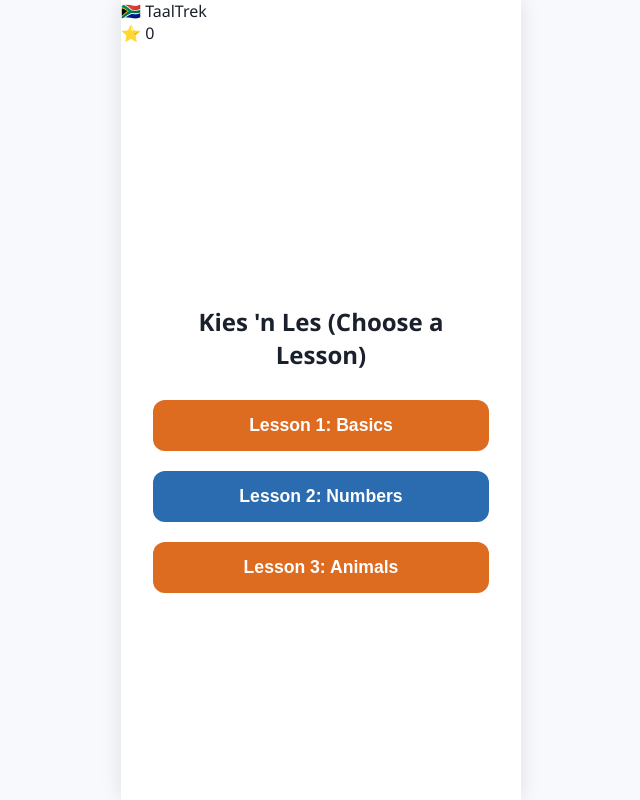
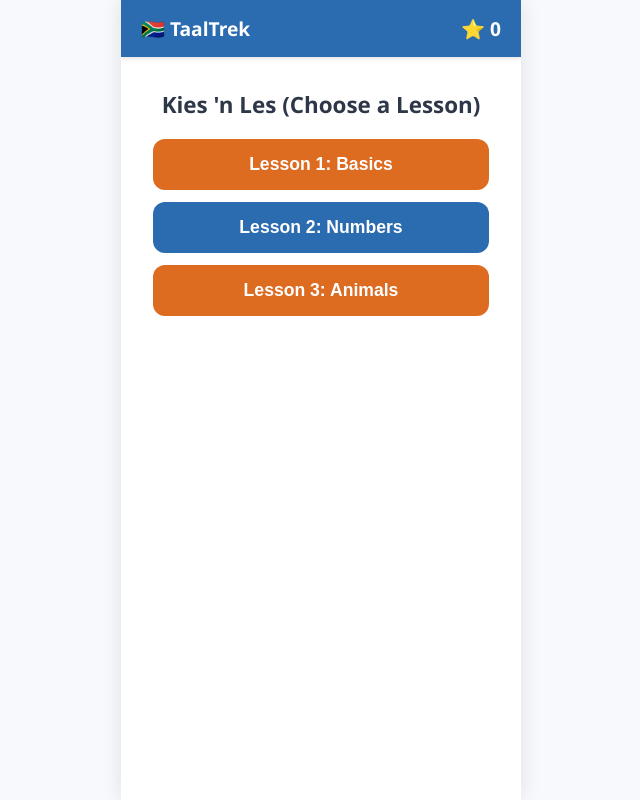
Before and after one commit to tzone25/taaltrek-app-, a plain HTML site: page index.html in a window 1280 px wide. Shown: the whole page, without its empty margins (319-959 px from the left). Drawn offline with Linux system fonts and the light colour scheme.

Commit message:
Update style.css

```diff
--- a/style.css
+++ b/style.css
@@ -15,16 +15,31 @@ body {
     height: 100vh;
     background: white;
     position: relative;
-    overflow: hidden;
+    overflow-x: hidden;
+    overflow-y: auto;
     box-shadow: 0 0 20px rgba(0,0,0,0.1);
+    display: flex;
+    flex-direction: column;
+}
+
+#app-header {
+    display: flex;
+    justify-content: space-between;
+    align-items: center;
+    padding: 15px 20px;
+    background-color: #2b6cb0;
+    color: white;
+    font-size: 1.2rem;
+    font-weight: bold;
+    box-shadow: 0 2px 4px rgba(0,0,0,0.1);
 }
 
 .screen {
     display: none;
     padding: 2rem;
-    height: 100%;
+    flex-grow: 1;
     flex-direction: column;
-    justify-content: center;
+    justify-content: flex-start;
     align-items: center;
     text-align: center;
 }
@@ -33,10 +48,18 @@ body {
     display: flex;
 }
 
+#home-screen h2 { margin-top: 0; color: #2d3748; font-size: 1.4rem; }
+
+#lesson-menu {
+    width: 100%;
+    display: flex;
+    flex-direction: column;
+    gap: 12px;
+}
+
 .primary-btn, .option-btn {
     width: 100%;
     padding: 15px;
-    margin: 10px 0;
     border: none;
     border-radius: 12px;
     font-size: 1.1rem;
@@ -45,17 +68,17 @@ body {
     transition: 0.2s;
 }
 
-.primary-btn {
-    background-color: #dd6b20;
-    color: white;
-}
+.primary-btn { background-color: #dd6b20; color: white; }
+.primary-btn:active { background-color: #c05621; transform: scale(0.98); }
 
-.primary-btn:active { background-color: #c05621; }
+/* Completed Lesson Style */
+.primary-btn.completed { background-color: #48bb78; }
 
 .option-btn {
     background-color: #edf2f7;
     color: #2d3748;
     border: 2px solid #e2e8f0;
+    margin-bottom: 10px;
 }
 
 .option-btn.correct { background-color: #48bb78; color: white; border-color: #48bb78; }
@@ -66,9 +89,7 @@ body {
     height: 10px;
     background: #edf2f7;
     border-radius: 5px;
-    position: absolute;
-    top: 20px;
-    left: 0;
+    margin-bottom: 20px;
 }
 
 #progress-fill {
@@ -79,4 +100,15 @@ body {
     transition: width 0.3s;
 }
 
-.hidden { display: none; }
+#feedback-area {
+    margin-top: 20px;
+    width: 100%;
+    background: #f7fafc;
+    padding: 15px;
+    border-radius: 12px;
+    border: 2px solid #e2e8f0;
+}
+
+#feedback-text { margin-top: 0; }
+
+.hidden { display: none !important; }
```
